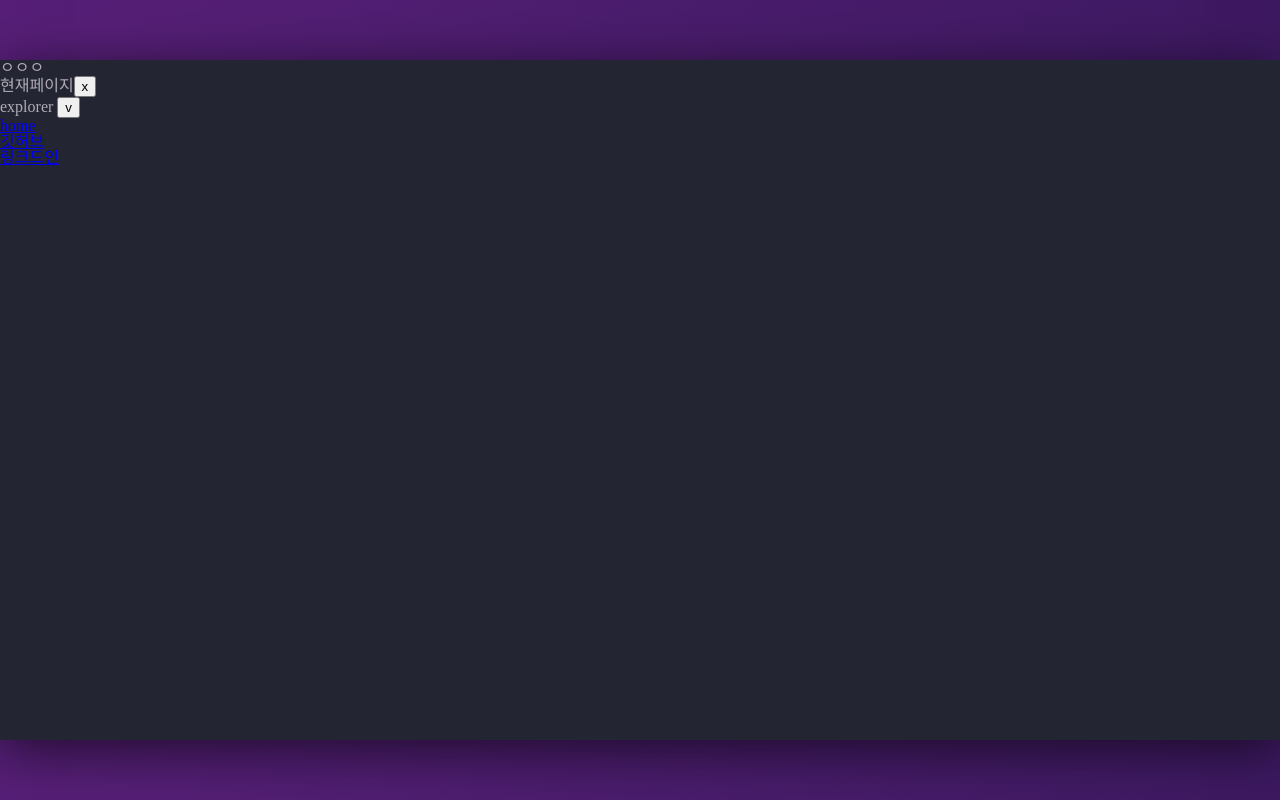
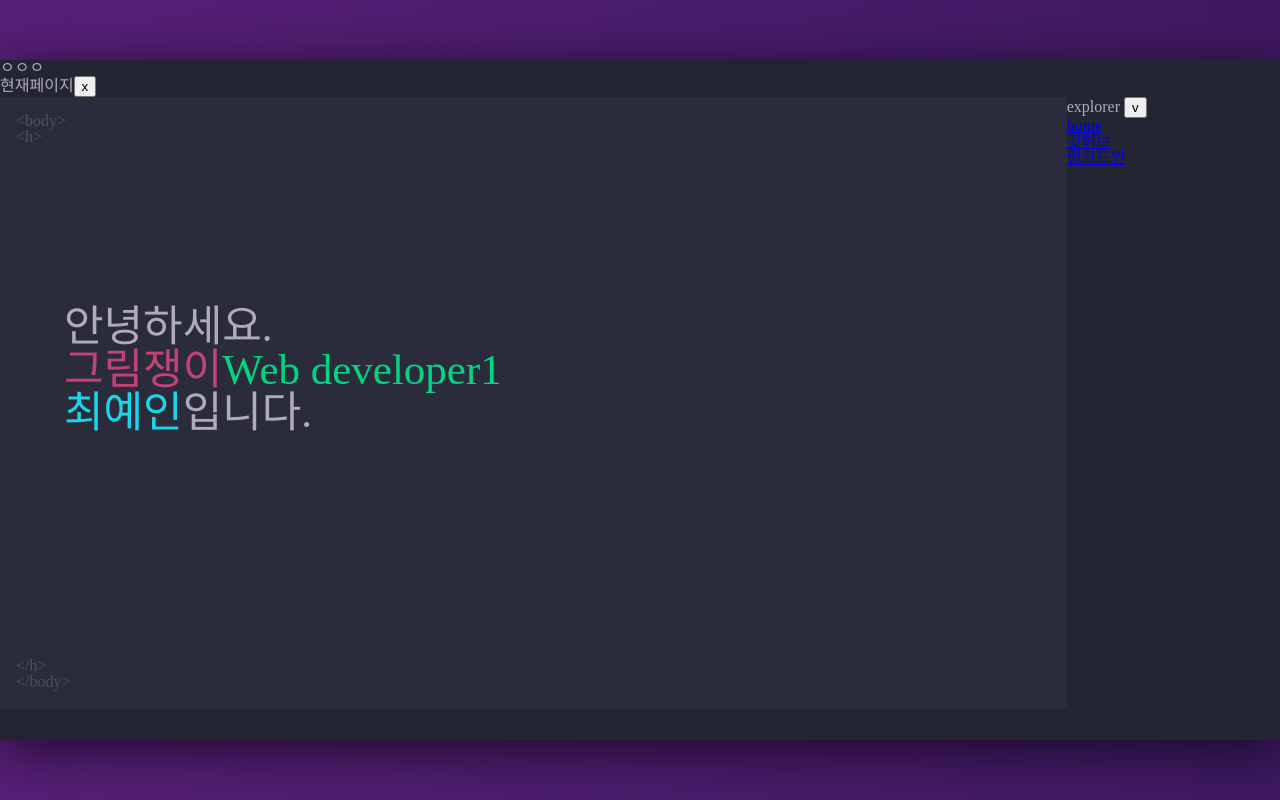
Before and after one commit to yeinn/portfolio, a React (Create React App) app in the folder pf-dev/: page / in a window 1280 px wide. Built offline with nearby package versions, Linux system fonts and the light colour scheme; the HTML template or start-up script is replaced by a standard one; a web font is replaced by a local one.

Commit message:
no message

```diff
--- a/pf-dev/package.json
+++ b/pf-dev/package.json
@@ -48,6 +48,8 @@
   "compilerOptions": {
     "baseUrl": "src"
   },
-  "include": ["src"],
+  "include": [
+    "src"
+  ],
   "homepage": "http://yeinn.github.io/portfolio"
 }
--- a/pf-dev/src/App.js
+++ b/pf-dev/src/App.js
@@ -16,7 +16,7 @@ function App() {
         <div className="app-wrapper">
           {/* <Home/> */}
         <Router>
-          <Route path="/portpolio" exact component={Home}/>
+          <Route path="/" exact component={Home}/>
         </Router>
         <Nav />
         </div>
```
